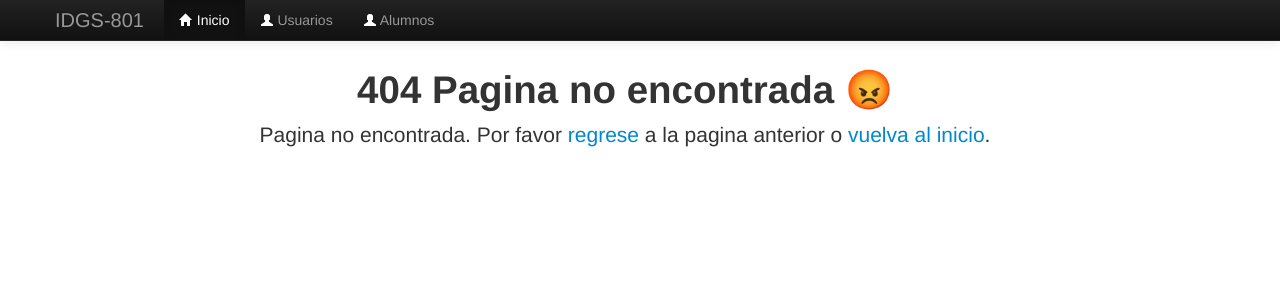
After one commit to IDGS-801-21000016/introFlaskIDGS801, a Flask app: template templates/404.html in a window 1280 px wide. The commit adds this page. Shown: the top 300 px of the page. Run offline with Flask 3, Linux system fonts and the light colour scheme; the template is opened without the code that fills it, so the values that code supplies are empty; some libraries are stand-ins or nearby versions.

Commit message:
JURH - 21/2/2024 fin intro

```diff
--- a/main.py
+++ b/main.py
@@ -1,11 +1,30 @@
 from flask import Flask, render_template, request
 from forms import UserForm
+from flask import flash
+from flask import g
+from flask_wtf.csrf import CSRFProtect
 
 app = Flask(__name__)
+
+app.secret_key = 'DFGHJKLI67890'
+
+
+@app.before_request
+def before_request():
+	g.nombre = "Jonarro"
+	print("Antes de la peticion")
+
+@app.after_request
+def after_request(response):
+	print("Despues de la peticion")
+	response.headers['powered-by'] = 'Jonarro'
+	return response
+
 
 @app.route('/')
 def index():
 	return render_template('index.html')
+
 
 
 @app.route('/alumnos', methods=['GET', 'POST'])
@@ -14,7 +33,6 @@ def alumnos():
 	# nombres = ["Mario", "Juan", "Pedro", "Dario"]
 	# return render_template('alumnos.html', titulo=titulo, nombres=nombres)
 	usuario_form = UserForm(request.form)
-
 	nombre = None
 	p_apellido = None
 	m_apellido = None
@@ -31,15 +49,14 @@ def alumnos():
 
 		print(f"Nombre: {nombre} {p_apellido} {m_apellido} Edad: {edad} Email: {email}")
 
-
-
+		msj_flash = f"Bienvenido {g.nombre}"
+		flash(msj_flash)
 	return render_template('alumnos.html', form=usuario_form, nombre=nombre, p_apellido=p_apellido , m_apellido=m_apellido, edad=edad, email=email if email else "Email")
 
 
 @app.route('/maestros')
 def maestros():
 	return render_template('maestros.html', img = "a")
-
 
 
 @app.route('/hola')
@@ -102,6 +119,11 @@ def resultado():
         return f"La multiplicacion de {n1} * {n2} = {n1*n2}"
 
 
+@app.errorhandler(404)
+def error(error):
+		return render_template('404.html', error = error), 404
+
+
 
 
 
--- /dev/null
+++ b/templates/404.html
@@ -0,0 +1,17 @@
+{% extends "layout2.html" %} {% block content %}
+
+<div class="container">
+	<div class="row">
+		<div class="col-lg-12 text-center">
+			<h1 class="mt-5">404 Pagina no encontrada 😡</h1>
+			<p class="lead">
+				Pagina no encontrada. Por favor
+				<a href="javascript:history.back()">regrese</a> a la pagina
+				anterior o
+				<a href="{{url_for('index')}}">vuelva al inicio</a>.
+			</p>
+		</div>
+	</div>
+</div>
+
+{% endblock %}
--- a/templates/layout2.html
+++ b/templates/layout2.html
@@ -62,6 +62,12 @@
 			</div>
 		</nav>
 
-		<div class="container">{% block content %} {% endblock %}</div>
+		<div class="container">
+			{% with messages = get_flashed_messages() %} {% if messages %}
+			{% for message in messages %}
+			<div class="alert alert-info">{{ message }}</div>
+			{% endfor %} {% endif %} {% endwith %} {% block content %} {%
+			endblock %}
+		</div>
 	</body>
 </html>
```
